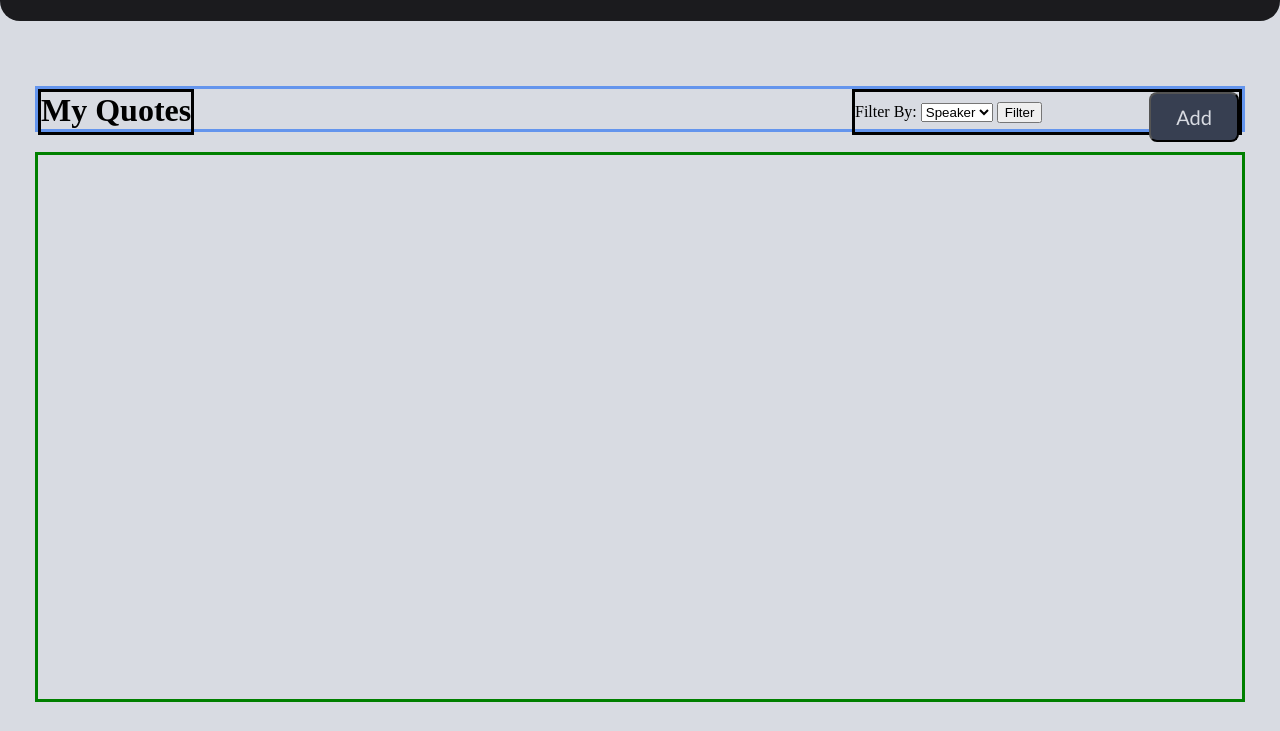
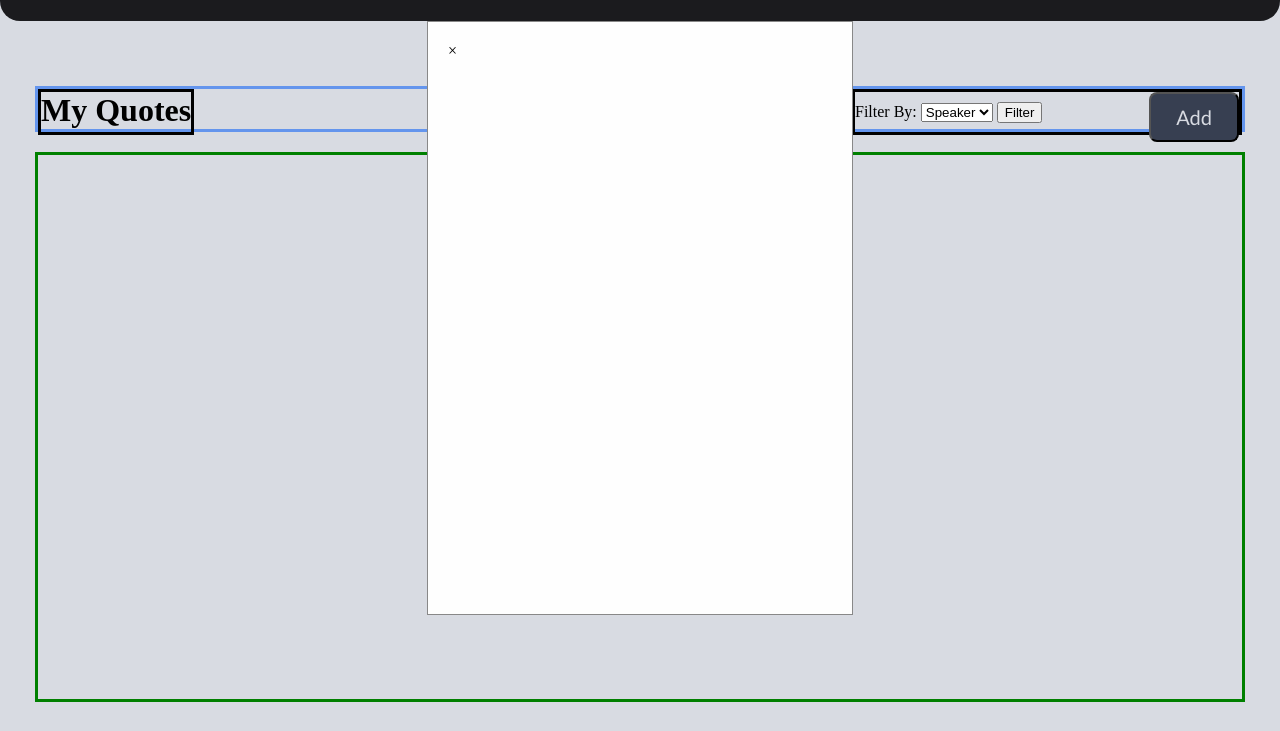
Before and after one commit to dallasmay/Cadence, a website: page public/myQuotes.html in a window 1280 px wide. Shown: the part 69-800 px from the top of the page. Drawn offline with Linux system fonts and the light colour scheme; a web font is replaced by a local one.

Commit message:
inserted rough draft of addQuote modal

```diff
--- a/public/myQuotes.html
+++ b/public/myQuotes.html
@@ -11,6 +11,12 @@
     <link href="https://fonts.googleapis.com/css2?family=Charis+SIL:ital,wght@0,400;0,700;1,400;1,700&family=Joan&display=swap" rel="stylesheet">
 </head>
 <body>
+    <!-- Add Quote Modal -->
+    <div id="add-quote-modal" class="modal">
+        <div class="modal-content">
+                <span class="close">&times;</span>
+        </div>
+    </div>
     <nav>
         <div id="nav-wrapper">
             <a href="./home.html" id="logo">Cadence.</a>
--- a/public/styles.css
+++ b/public/styles.css
@@ -173,3 +173,19 @@ header {
     color: #D8DBE2;
     cursor: pointer;
 }
+.modal {
+    display: block;
+    position: fixed;
+    z-index: 1;
+    width: 100%;
+    height: 100%;
+    padding-top: 7%;
+}
+.modal-content {
+  background-color: #fefefe;
+  margin: auto;
+  padding: 20px;
+  border: 1px solid #888;
+  width: 30%;
+  height: 69%;
+}
```
